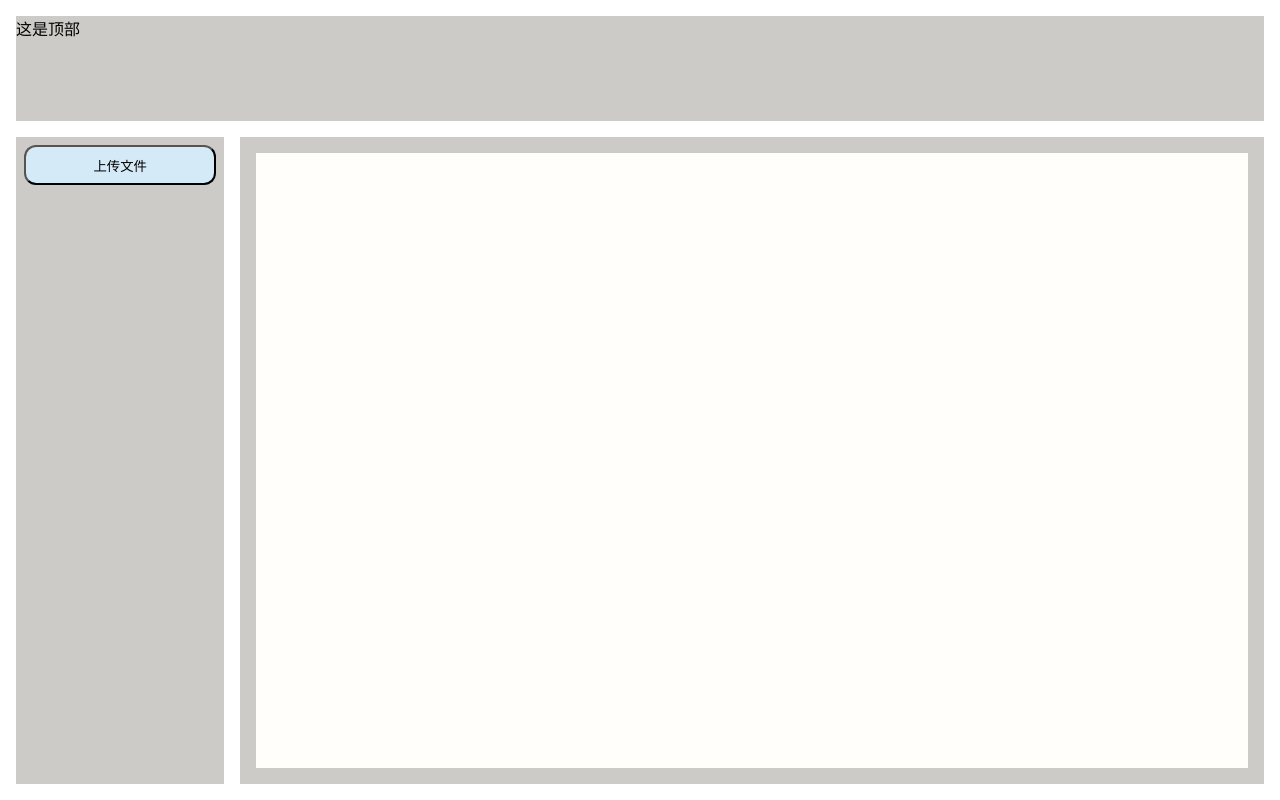
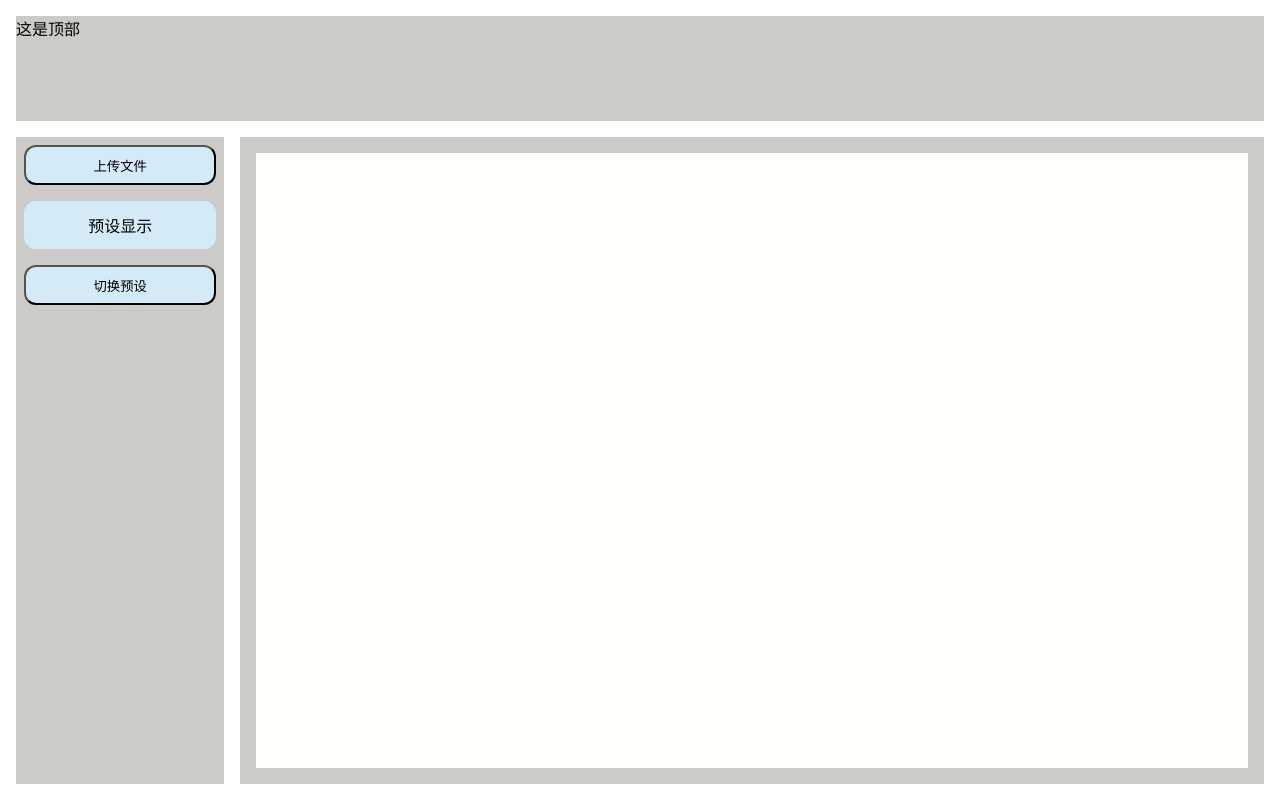
Before and after one commit to TheLushHill/Psounds, a Vue app in the folder frontend/: page / in a window 1280 px wide. Built offline with nearby package versions, Linux system fonts and the light colour scheme.

Commit message:
UploadButton A0.1

```diff
--- a/frontend/src/components/AppMain.vue
+++ b/frontend/src/components/AppMain.vue
@@ -5,18 +5,33 @@
     export default {
         data() {
             return {
-                preview: null,
+                previewPanel: true,
+                presetPanel: false,
                 testlist: [],
             }
         },
 
         methods : {
-            textchange(data) {
+            textChange(data) {
                 this.testlist = data;
             },
 
             closePreview() {
                 this.testlist = [];
+            },
+
+            handleSwitchPreset() {
+                if (!this.presetPanel) {
+                    this.previewPanel = false;
+                    this.presetPanel = true;
+                }
+            },
+
+            updatePanel() {
+                if (!this.previewPanel) {
+                    this.presetPanel = false;
+                    this.previewPanel = true;
+                }
             }
         },
 
@@ -34,15 +49,28 @@
     <div id="main">
         <div id="list">
             <UploadFileButton
-                @file-response="textchange"
+                :previewPanel="previewPanel"
+                @file-response="textChange"
                 @previewclose="closePreview"
+                @updatePanel="updatePanel"
             ></UploadFileButton>
+
+            <span id="showReset">预设显示</span>
+
+            <button id="switchPreset"
+                @click="handleSwitchPreset"
+
+            >切换预设</button>
         </div>
         <div id="container">
-            <div id="filepreview">
+            <div id="previewPanel" v-show="previewPanel">
                 <div v-for="(item, index) in testlist">
                     <span class="parag" :id="'parag' + index">{{ item }}</span>
                 </div>
+            </div>
+
+            <div id="presetPanel" v-show="presetPanel">
+
             </div>
         </div>
     </div>
@@ -73,11 +101,34 @@
     background-color: #cccbc8;
 }
 
-#filepreview {
+#previewPanel {
     margin: 16px;
 	display: flex;
     flex: 1 1 auto;
 	flex-direction: column;
     background-color: #fffefb;
 }
+
+#showReset {
+    display: flex;
+    justify-content: center;
+    align-items: center;
+
+    margin: 8px;
+    height: 3em;
+    border-radius: 12px;
+    background-color: #d4eaf7;
+
+}
+
+#switchPreset {
+    margin: 8px;
+    height: 3em;
+    border-radius: 12px;
+    background-color: #d4eaf7;
+}
+
+#switchPreset:hover {
+    background-color: #b3d9f0;
+}
 </style>
--- a/frontend/src/components/UploadFileButton.vue
+++ b/frontend/src/components/UploadFileButton.vue
@@ -1,32 +1,3 @@
-<template>
-    <div id="upload-container">
-
-        <input
-            type="file"
-            style="display:none"
-            ref="fileinput"
-            @change="handleFile"
-        />
-
-        <button id="upload-button"
-            v-if="!isUpload"
-            @click="triggerUpload"
-        >
-            上传文件
-        </button>
-
-        <div v-else id="file-info">
-            <span> {{ fileName }}</span>
-            <button
-                @click="closeFile"
-            >
-                关闭
-        </button>
-
-        </div>
-    </div>
-</template>
-
 <script>
     import axios from "axios";
 
@@ -48,6 +19,9 @@
             },
 
             handleFile(event) {
+                if (!this.previewPanel) {
+                    this.$emit("updatePanel");
+                }
                 this.file = event.target.files[0];
                 this.uploadFile(this.file);
             },
@@ -71,7 +45,7 @@
             /**
              * close the file
              * isUpload controls the display of the file info
-             * the file imformation will be cleared
+             * the file information will be cleared
              */
             closeFile() {
                 this.isUpload = false;
@@ -80,9 +54,48 @@
                 this.$refs.fileinput.value = '';
                 this.$emit("previewclose");
             }
+        },
+
+        props: {
+            previewPanel: {
+                type: Boolean,
+                required: true
+            }
         }
     }
 </script>
+
+<template>
+    <div id="upload-container">
+
+        <input
+            type="file"
+            style="display:none"
+            ref="fileinput"
+            @change="handleFile"
+        />
+
+        <button id="upload-button"
+            v-if="!isUpload"
+            @click="triggerUpload"
+        >
+            上传文件
+        </button>
+
+        <div v-else id="file-info">
+            <button id="filename"
+                @click="$emit('updatePanel')"
+            > {{ fileName }}</button>
+            <button
+                @click="closeFile"
+            >
+                关闭
+        </button>
+
+        </div>
+    </div>
+</template>
+
 
 <style>
 #upload-container {
@@ -113,7 +126,7 @@
     background-color: #d4eaf7;
 }
 
-#file-info span {
+/* #file-info span {
     max-width: 9em;
     margin-right: 1em;
     padding: 8px;
@@ -122,6 +135,17 @@
     overflow: hidden;
     text-overflow: ellipsis;
     white-space: nowrap;
+} */
+
+#file-info button,#filename {
+    max-width: 9em;
+    height: 2.4em;
+    border-radius: 8px;
+    margin-right: 1em;
+    overflow: hidden;
+    text-overflow: ellipsis;
+    white-space: nowrap;
+    background-color: #f0f0f0;
 }
 
 #file-info button {
@@ -129,4 +153,9 @@
     border-radius: 8px;
     background-color: #f0f0f0;
 }
+
+#file-info button:hover {
+    background-color: #e0e0e0;
+    cursor: pointer;
+}
 </style>
```
Also changed, not shown: frontend/src/components/PresetPanel.vue (added, +12 -0 lines), 1 other file (tests, documents, lock files or other folders).
